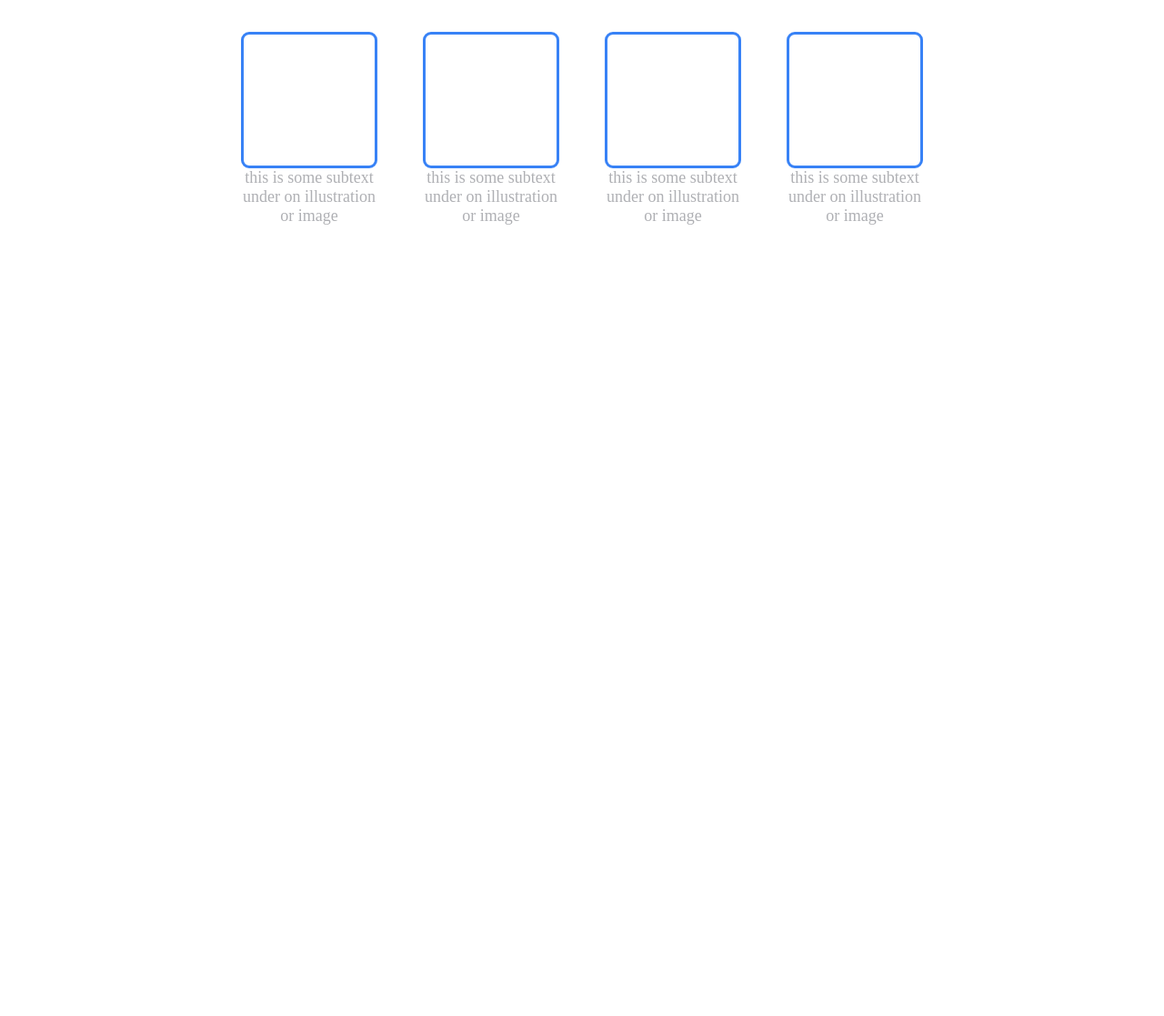
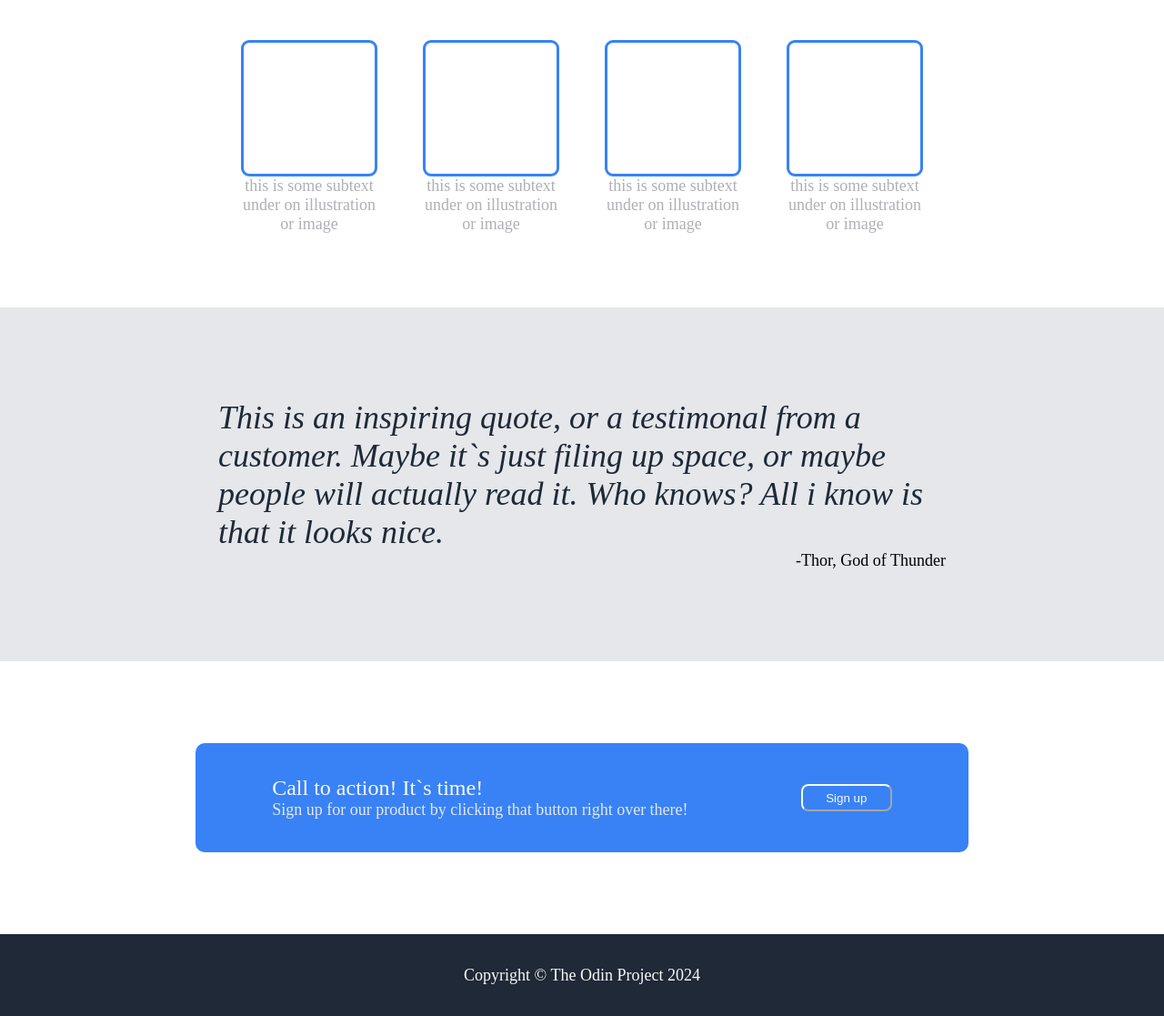
Before and after one commit to chernovvova/odin-landing-page, a plain HTML site: page index.html in a window 1280 px wide. Shown: the part 590-1707 px from the top of the page at 91% size. Before the commit the page ends 838 px from the top, so only its background shows below. Drawn offline with Linux system fonts and the light colour scheme.

Commit message:
add action, footer sections; fix header links

```diff
--- a/index.html
+++ b/index.html
@@ -8,11 +8,13 @@
 </head>
 <body>
     <header>
-        <div class="header-logo">Header Logo</div>
-        <div class="header-links">
-            <a href="" class="header-link">header link one</a>
-            <a href="" class="header-link">header link two</a>
-            <a href="" class="header-link">header link three</a>
+        <div class="header-content">
+            <div class="header-logo">Header Logo</div>
+            <div class="header-links">
+                <div class="header-link"><a href="">header link one</a></div>
+                <div class="header-link"><a href="">header link two</a></div>
+                <div class="header-link"><a href="">header link three</a></div>
+            </div>
         </div>
     </header>
     <div class="container">
@@ -73,15 +75,32 @@
                 </div>
             </div>
         </div>
-        <div class="item">
-
+        <div class="quote">
+            <div class="quote-text">
+                This is an inspiring quote, or a testimonal from a customer. Maybe it`s just filing up space, or maybe people will actually read it. Who knows? All i know is that it looks nice.
+            </div>
+            <div class="quote-author">
+                <p>-Thor, God of Thunder</p>
+            </div>
         </div>
-        <div class="item">
-
+        <div class="sign-up-container">
+            <div class="sign-up-item">
+                <div class="sign-up-info">
+                    <div class="sign-up-header">Call to action! It`s time!</div>
+                    <div class="sign-up-text">Sign up for our product by clicking that button right over there!</div>
+                </div>
+                <div>
+                    <button class="sign-up-button">
+                        Sign up
+                    </button>
+                </div>
+            </div>
         </div>
     </div>
     <footer>
-
+        <div>
+            Copyright © The Odin Project 2024
+        </div>
     </footer>
 </body>
 </html>
--- a/style.css
+++ b/style.css
@@ -6,8 +6,9 @@
 
 a {
     text-decoration: none;
+    color: #E5E7EB;
 }
-header {
+.header-content {
     display: flex;
     flex-direction: row;
     justify-content: space-between;
@@ -16,27 +17,25 @@ header {
     background-color: #1F2937;
 }
 
-header *{
+.header-logo {
     margin-left: 16%;
-    margin-right: 16%;
-}
-
-.header-logo {
     color: #F9FAF8;
     font-size: 24px;
 }
 
 .header-links {
-    display: inline-flex;
+    margin-right: 16%;
+    display: flex;
     flex-direction: row;
     align-items: center;
-    justify-content: center;
-    color: #E5E7EB;
-    font-size: 18px;
+    justify-content: space-between;
+    gap:10px;
 }
 
-.header-links * {
-    width: 100%;
+.header-link {
+    font-size: 18px;
+    color: #E5E7EB;
+    flex: 1 1 auto;
 }
 
 .container {
@@ -76,7 +75,7 @@ header *{
     display: flex;
     flex-direction: row;
     flex: 1 1 auto;
-    background-color: grey;
+    background-color: #E5E7EB;
     justify-content: center;
     align-items: center;
 }
@@ -84,15 +83,18 @@ header *{
 .info-container {
     display: flex;
     flex-direction: column;
-    justify-content: center;
+    justify-content: space-evenly;
     align-items: center;
-    margin-top: 40px;
+    margin-top: 10px;
+    gap: 20px;
+    height: 400px;
 }
 
 .info-header {
     font-size: 38px;
     color: #1F2937;
     font-weight: 900;
+    align-self: center;
 }
 
 .info-images {
@@ -100,7 +102,6 @@ header *{
     flex-direction: row;
     justify-content: center;
     align-items: center;
-    margin-top: 50px;
     gap: 50px;
 }
 
@@ -122,3 +123,79 @@ header *{
     font-size: 18px;
     color:#afb0b4;
 }
+
+.quote {
+    display: flex;
+    flex-direction: column;
+    background-color: #E5E7EB;
+    justify-content: center;
+    margin-top: 40px;
+    padding: 100px;
+}
+
+.quote-text {
+    font-size: 36px;
+    color: #1F2937;
+    font-style: italic;
+    font-weight: 100;
+    align-self: center;
+    width: 800px;
+}
+
+.quote-author {
+    display: flex;
+    font-size: 18px;
+    align-self: center;
+    justify-content: flex-end;
+    width: 800px;
+}
+
+.sign-up-container {
+    display: flex;
+    height: 300px;
+    flex-direction: column;
+    justify-content: center;
+    align-items: center;
+}
+
+.sign-up-item {
+    width: 850px;
+    height: 120px;
+    padding: 10px;
+    display:flex;
+    flex-direction: row;
+    justify-content: space-evenly;
+    align-items: center;
+    background-color: #3882F6;
+    border-radius: 10px;
+    gap:50px;
+}
+
+.sign-up-text {
+    color: #E5E7EB;
+    font-size: 18px;
+}
+
+.sign-up-button {
+    background-color: #3882F6;
+    width: 100px;
+    height: 30px;
+    border-color:#F9FAF8;
+    color: #F9FAF8;
+    border-radius: 8px;
+}
+
+.sign-up-header {
+    color: #F9FAF8;
+    font-size: 24px;
+}
+
+footer {
+    display: flex;
+    align-items: center;
+    justify-content: center;
+    background-color: #1F2937;
+    height: 90px;
+    font-size: 18px;
+    color:#F9FAF8
+}
```
